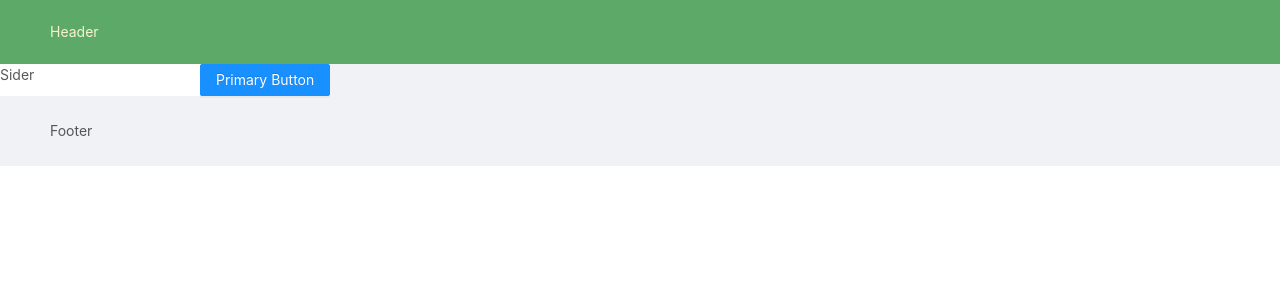
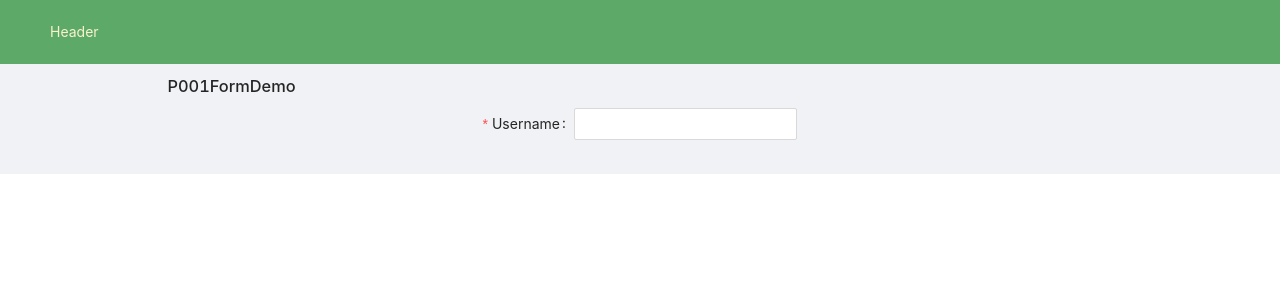
Before and after one commit to cuonggm/antd-demo, a React (Create React App) app: page / in a window 1280 px wide. Shown: the top 300 px of the page. Built offline with nearby package versions, Linux system fonts and the light colour scheme.

Commit message:
Antd Form custom validation

```diff
--- a/src/App.js
+++ b/src/App.js
@@ -1,6 +1,7 @@
-import "./antd-theme/antd-customized.css"
-import { BrowserRouter } from "react-router-dom";
-import { Button, Layout } from "antd";
+import "./antd-theme/antd-customized.css";
+import { BrowserRouter, Route, Switch } from "react-router-dom";
+import { Button, Col, Layout, Row } from "antd";
+import P001FormDemo from "./pages/P001FormDemo/P001FormDemo";
 
 // Do not import. Just get from Layout
 const { Content, Footer, Header, Sider } = Layout;
@@ -9,12 +10,24 @@ function App() {
   return (
     <BrowserRouter>
       <Layout>
-        <Header style={{backgroundColor: "#5DAA68", color: "#FAF1CF"}}>Header</Header>
+        <Header style={{ backgroundColor: "#5DAA68", color: "#FAF1CF" }}>
+          Header
+        </Header>
         <Layout>
-          <Sider style={{backgroundColor: "white"}}>Sider</Sider>
-          <Content><Button type="primary">Primary Button</Button></Content>
+          {/* <Sider style={{ backgroundColor: "white" }}>Sider</Sider> */}
+          <Content style={{ padding: "10px" }}>
+            <Row justify="center">
+              <Col span="18">
+                <Switch>
+                  <Route path={"/"} exact>
+                    <P001FormDemo />
+                  </Route>
+                </Switch>
+              </Col>
+            </Row>
+          </Content>
         </Layout>
-        <Footer>Footer</Footer>
+        {/* <Footer>Footer</Footer> */}
       </Layout>
     </BrowserRouter>
   );
--- /dev/null
+++ b/src/pages/P001FormDemo/P001FormDemo.js
@@ -0,0 +1,68 @@
+import { Col, Form, Input, Row } from "antd";
+
+const P001FormDemo = (props) => {
+  return (
+    <div>
+      <h1>P001FormDemo</h1>
+      <div>
+        <Row justify="center">
+          <Col span="8">
+            <Form id="my-form">
+              <Form.Item
+                label="Username"
+                name="username"
+                rules={[
+                  {
+                    min: 3,
+                    message: "At least 3 characters.",
+                  },
+                  {
+                    max: 8,
+                    message: "Max 8 characters.",
+                  },
+                  {
+                    len: 5,
+                    message: "Length must be 5.",
+                  },
+                  {
+                    required: true,
+                    message: "Required Field.",
+                  },
+                  {
+                    whitespace: true,
+                    message: "Not allow whitespace.",
+                  },
+                  // Spread Operator to get inside getFieldValue of FormInstance
+                  ({ getFieldValue }) => ({
+                    // Return RuleConfig as validator function
+                    validator: (_, value) => {
+                      if (value.includes("a")) {
+                        return Promise.reject(
+                          new Error("Can not include 'a'.")
+                        );
+                      }
+
+                      return Promise.resolve();
+                    },
+                  }),
+                  {
+                    validator: (_, value) => {
+                      if (value.includes("b")) {
+                        return Promise.reject(new Error("Can not include 'b'."));
+                      }
+                      return Promise.resolve();
+                    },
+                  },
+                ]}
+              >
+                <Input autoComplete="off"></Input>
+              </Form.Item>
+            </Form>
+          </Col>
+        </Row>
+      </div>
+    </div>
+  );
+};
+
+export default P001FormDemo;
```
